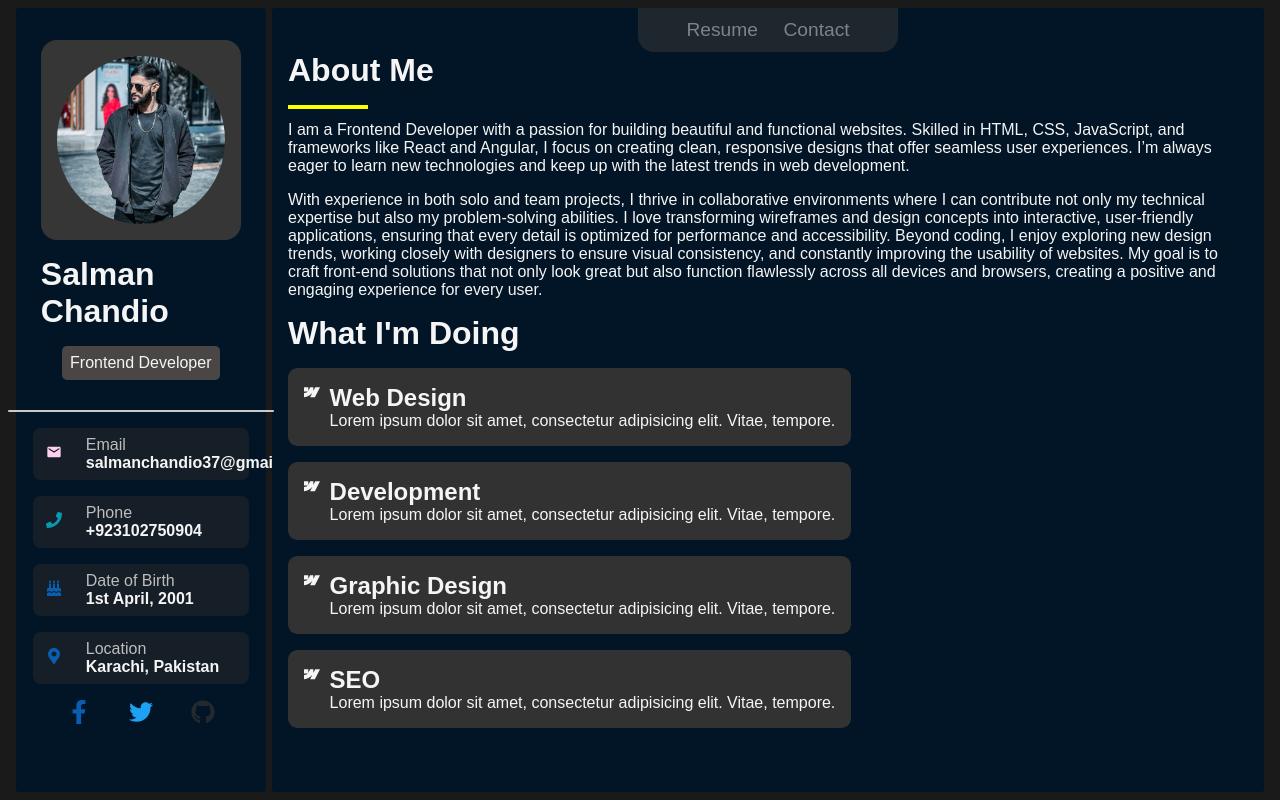
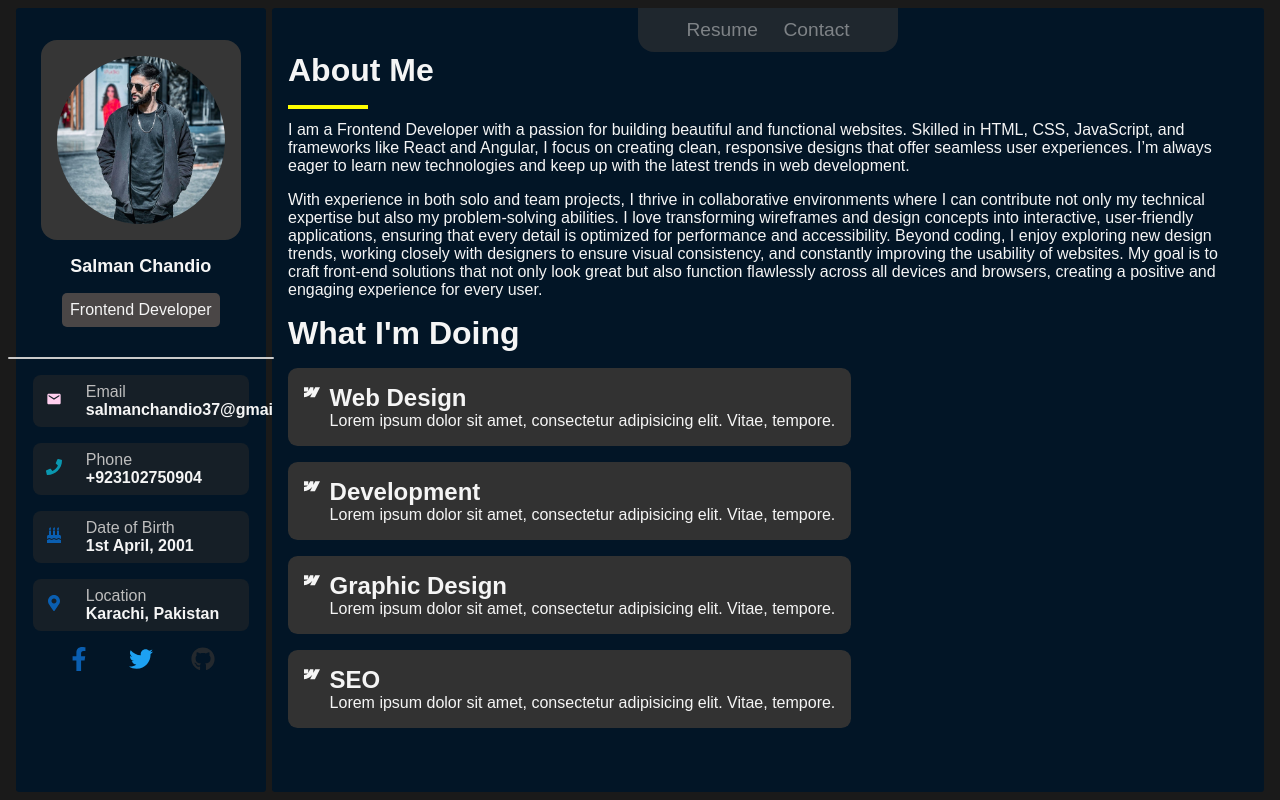
Before and after one commit to salmanchandio11/nsf_portfolio_b4_12, a React (Vite) app: page / in a window 1280 px wide. Built offline with nearby package versions, Linux system fonts and the light colour scheme.

Commit message:
salmanchandio11

```diff
--- a/src/section1/section1.css
+++ b/src/section1/section1.css
@@ -59,8 +59,8 @@
 }
 
 .main-name {
-    font-size: 2rem;
-    font-weight: 700;
+    font-size: large;
+    font-weight: 900;
 
 
 }
```
